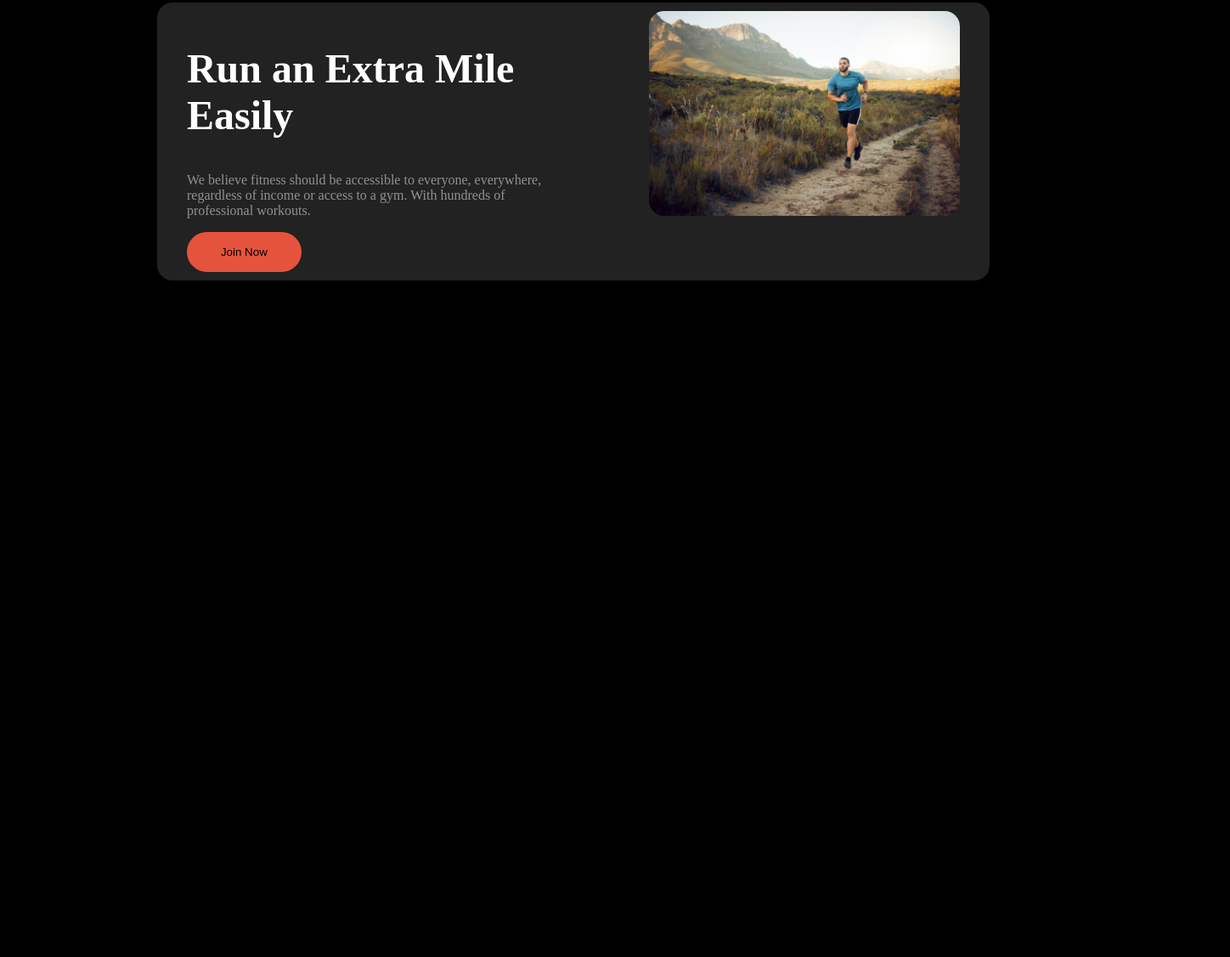
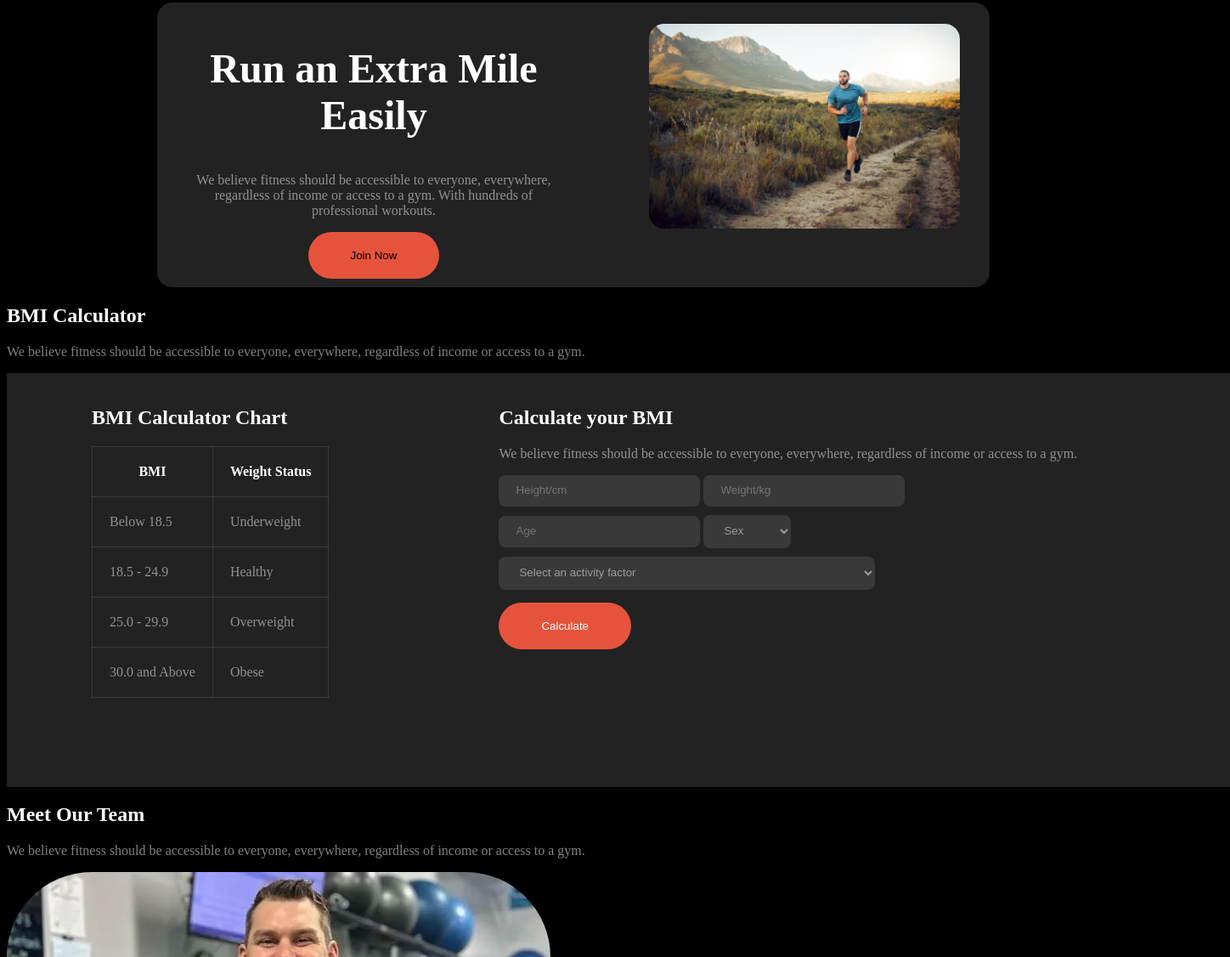
Before and after one commit to Ahmedalislam/Assignment-02, a plain HTML site: page index.html in a window 1280 px wide. Shown: the part 1360-2486 px from the top of the page at 85% size, 1448 px wide, since content can reach past the window. Before the commit the page ends 1698 px from the top, so only its background shows below. Drawn offline with Linux system fonts and the light colour scheme.

Commit message:
bmi chart and bmi calculator added

```diff
--- a/index.html
+++ b/index.html
@@ -70,7 +70,7 @@
 </div>
 </section>
 <!-- Run container -->
- <section>
+ <section class="container">
     <div class="run-container display-flex">
         <div class="run-content">
         <h1 class="run-title text-white">Run an Extra
@@ -84,6 +84,79 @@
     </div>
 
  </section>
+ <!-- BMI Calculator -->
+  <section>
+    <h1 class="bmi-title text-white">BMI Calculator</h1>
+    <p class="text-gray">We believe fitness should be accessible to everyone, everywhere, regardless of income or access to a gym.</p>
+
+
+    <div class="bmi-container">
+        <div class="bmi-chart text-white">
+            <h2>BMI Calculator Chart</h2>
+            <table>
+                <thead>
+                    <tr>
+                        <th>BMI</th>
+                        <th>Weight Status</th>
+                    </tr>
+                </thead>
+                <tbody>
+                    <tr>
+                        <td>Below 18.5</td>
+                        <td>Underweight</td>
+                    </tr>
+                    <tr>
+                        <td>18.5 - 24.9</td>
+                        <td>Healthy</td>
+                    </tr>
+                    <tr>
+                        <td>25.0 - 29.9</td>
+                        <td>Overweight</td>
+                    </tr>
+                    <tr>
+                        <td>30.0 and Above</td>
+                        <td>Obese</td>
+                    </tr>
+                </tbody>
+            </table>
+        </div>
+        <div class="bmi-calculator">
+            <h2 class="text-white">Calculate your BMI</h2>
+            <p class="text-gray">We believe fitness should be accessible to everyone, everywhere, regardless of income or access to a gym.</p>
+            <input type="text" placeholder="Height/cm">
+            <input type="text" placeholder="Weight/kg">
+            <br>
+            <input type="number" placeholder="Age">
+            <select class="gender">
+                <option value="" disabled selected>Sex</option>
+
+            </select>
+            <br>
+            <select class="Activity-factor">
+                <option  value="" disabled selected>Select an activity factor</option>
+
+            </select>
+            <br>
+            <button class="btn-primary text-white">Calculate</button>
+        </div>
+    </div>
+
+  </section>
+  <!-- Meet our team -->
+   <section>
+   <h1 class="text-white">Meet Our Team</h1>
+   <p class="text-gray">We believe fitness should be accessible to everyone, everywhere, regardless of income or access to a gym.</p>
+   <div class="team-images">
+    <div>
+<img src="images/trainer1.png" alt="">
+<img src="images/trainer2.png" alt="">
+<img src="images/trainer3.png" alt="">
+<img src="images/trainer4.png" alt="">
+<img src="images/trainer5.png" alt="">
+<img src="images/trainer6.png" alt="">
+</div>
+   </div>
+</section>
     </main>
     <footer>
 
--- a/styles/style.css
+++ b/styles/style.css
@@ -9,7 +9,7 @@ header{
     max-width: 1440px;
 background-color: black;
 }
-main > section{
+.container{
     max-width: 72%;
     margin: 0 auto;
 }
@@ -81,7 +81,7 @@ display: flex;
 
     background-color: #E6533C;
     border-radius: 46px;
-    padding: 16px 40px;
+    padding: 20px 50px;
     border: none;
 }
 .transparent{
@@ -144,6 +144,7 @@ div > img{
     width: 366px;
     margin-left: 70px;
     border-radius: 18px;
+    margin-top: 15px;
 
 }
 .run-content{
@@ -155,13 +156,71 @@ div > img{
 }
 
 
+/* Bmi related css */
+.bmi-container{
+    background-color: rgba(34, 34, 34, 1);
+    width: 1440px;
+    height: 487px;
+    display: flex;
 
+}
+table{
+    border-collapse: collapse;
 
+}
+td{
+    border: 1px solid rgba(255, 255, 255, 0.1);
+    padding: 20px;
+    color:rgba(255, 255, 255, 0.5) ;
+}
+.bmi-chart{
+    padding: 20px 100px;
 
+}
+th{
+    border: 1px solid rgba(255, 255, 255, 0.1) ;
+color: white;
+padding: 20PX;
+}
+/* BMI Calculator related css */
+.bmi-calculator{
+    padding:20px 100px ;
+    gap: 15px;
+}
+input[type="text"]{
+    padding: 10px 40px 12px 20px ;
+    gap: 10px;
+    border: none;
+    border-radius: 8px;
+    background-color: rgba(255, 255, 255, 0.1);
+}
+input[type="number"]{
+    padding: 10px 40px 12px 20px ;
+    gap: 10px;
+    border: none;
+    border-radius: 8px;
+    background-color: rgba(255, 255, 255, 0.1);
+    margin-top: 10px;
+}
+.gender{
+    padding: 10px 40px 12px 20px ;
+    border: none;
+    border-radius: 8px;
+    background-color: rgba(255, 255, 255, 0.1);
+    margin-top: 10px;
+    color: rgba(255, 255, 255, 0.5);
 
-
-
-
+}
+.Activity-factor{
+    width:65%;
+    padding: 10px 40px 12px 20px ;
+    border: none;
+    border-radius: 8px;
+    background-color: rgba(255, 255, 255, 0.1);
+    margin-top: 10px;
+    margin-bottom: 15px;
+    color: rgba(255, 255, 255, 0.5);
+}
 /* responsive media quary*/
 @media screen and (max-width:576px) {
     .navbar,
```
